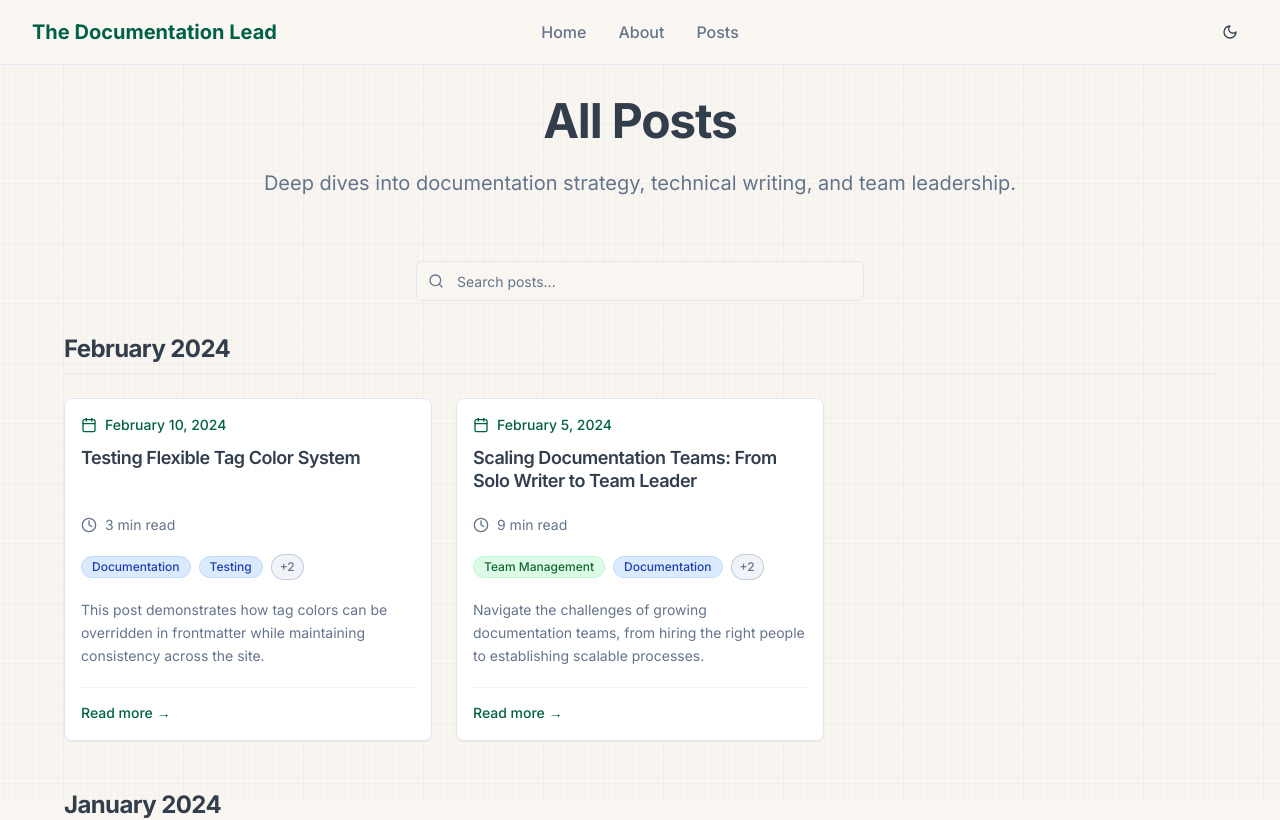
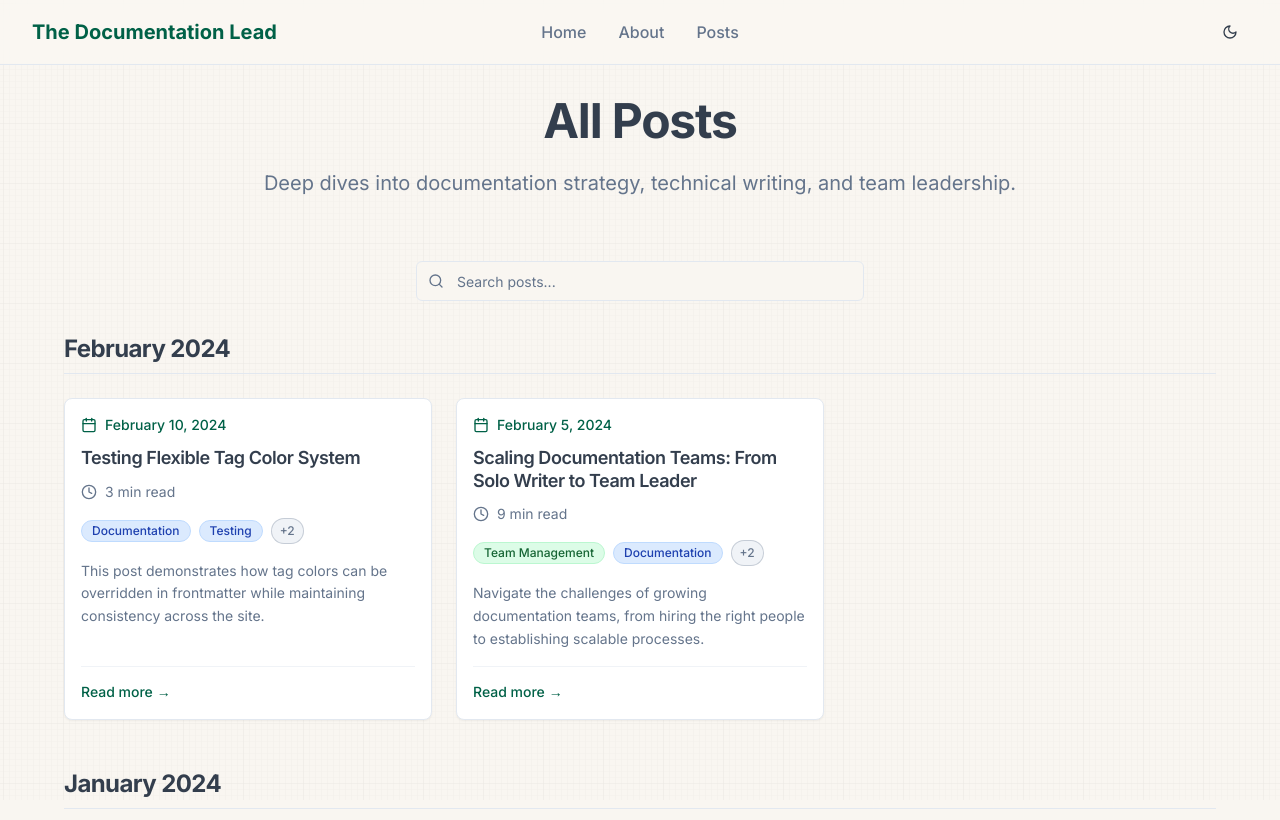
Before and after one commit to sirbonneville/docu-flow-blog, a React (Vite) app: page /posts in a window 1280 px wide. Shown: the top 820 px of the page. Built offline with nearby package versions, Linux system fonts and the light colour scheme.

Commit message:
Reverted to commit 5bdc4a0e613335a5281be0943f9b0e0d56a99df8

```diff
--- a/src/components/PostCard.tsx
+++ b/src/components/PostCard.tsx
@@ -30,7 +30,7 @@ export const PostCard = ({
   const shouldShowFeaturedStyling = featured && showFeaturedStyling;
 
   const cardClasses = shouldShowFeaturedStyling
-    ? "hover:shadow-lg transition-all duration-300 border-primary/20 bg-gradient-to-br from-primary/5 to-transparent hover:bg-gradient-card-hover h-full flex flex-col"
+    ? "hover:shadow-lg transition-all duration-300 border-primary/20 bg-gradient-to-br from-primary/5 to-transparent hover:bg-gradient-card-hover"
     : "hover:shadow-lg transition-all duration-300 hover:border-primary/30 hover:bg-gradient-card-hover h-full flex flex-col";
 
   // Calculate tag display for desktop (limit 2) and mobile (limit 2)
@@ -70,8 +70,10 @@ export const PostCard = ({
           </span>
         </div>
 
-        {/* Title - Use consistent sizing for grid cards with line clamping */}
-        <h3 className="font-semibold leading-tight hover:text-primary transition-colors cursor-pointer text-lg line-clamp-2 min-h-[3.5rem]">
+        {/* Title - Use consistent sizing for grid cards */}
+        <h3 className={`font-semibold leading-tight hover:text-primary transition-colors cursor-pointer ${
+          shouldShowFeaturedStyling ? "text-lg md:text-xl" : "text-lg"
+        } line-clamp-2`}>
           <a href={`/post/${slug}`} className="block">
             {title}
           </a>
@@ -84,10 +86,10 @@ export const PostCard = ({
         </div>
       </CardHeader>
 
-      <CardContent className="flex flex-col p-4 pt-0 flex-grow">
+      <CardContent className={`flex flex-col p-4 pt-0 ${shouldShowFeaturedStyling ? '' : 'flex-grow'}`}>
         {/* Tags Section */}
         {tags && tags.length > 0 && (
-          <div className="flex items-center gap-2 mb-4 flex-wrap min-h-[2rem]">
+          <div className="flex items-center gap-2 mb-4 flex-wrap">
             {visibleTags.map((tag) => (
               <Tag key={tag} tag={tag} tagColors={tagColors} className="flex-shrink-0" />
             ))}
@@ -101,13 +103,15 @@ export const PostCard = ({
           </div>
         )}
 
-        {/* Excerpt - Fixed height to ensure consistent card sizes */}
-        <p className="text-muted-foreground leading-relaxed text-sm mb-4 line-clamp-3 flex-grow min-h-[4.5rem]">
+        {/* Excerpt */}
+        <p className={`text-muted-foreground leading-relaxed text-sm mb-4 ${
+          shouldShowFeaturedStyling ? '' : 'line-clamp-3 flex-grow'
+        }`}>
           {excerpt}
         </p>
 
         {/* Read More Link */}
-        <div className="border-t border-border/50 pt-3 mt-auto flex-shrink-0">
+        <div className={`border-t border-border/50 pt-3 ${shouldShowFeaturedStyling ? '' : 'mt-auto flex-shrink-0'}`}>
           <a
             href={`/post/${slug}`}
             className="text-primary hover:text-primary/80 font-medium text-sm transition-colors inline-flex items-center group"
```
